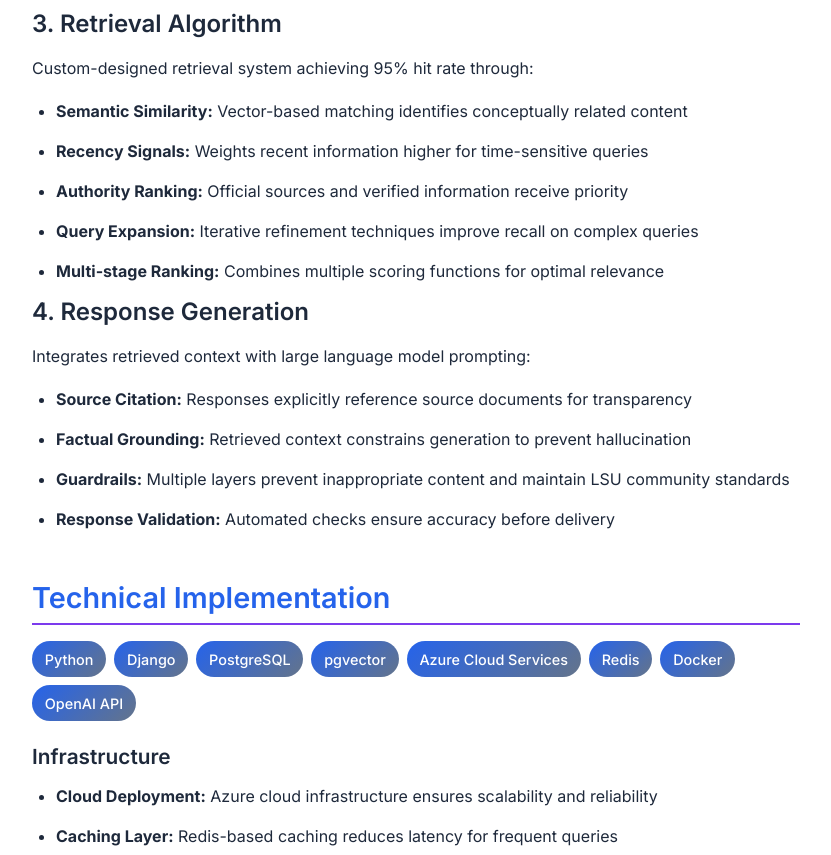
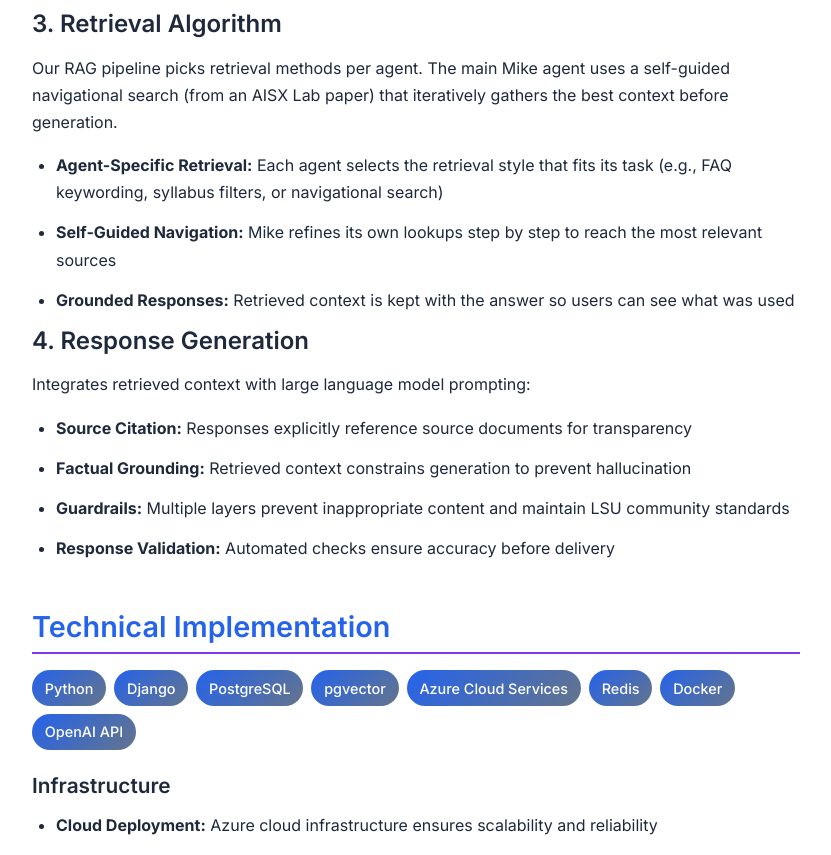
Before and after one commit to ialam04/ialam04.github.io, a plain HTML site: page mikegpt.html in a window 1280 px wide. Shown: the part 1540-2395 px from the top of the page, without its empty margins (224-1055 px from the left). Drawn offline with Linux system fonts and the light colour scheme.

Commit message:
tech doc update

```diff
--- a/mikegpt.html
+++ b/mikegpt.html
@@ -218,13 +218,11 @@
             </ul>
 
             <h4>3. Retrieval Algorithm</h4>
-            <p>Custom-designed retrieval system achieving 95% hit rate through:</p>
+            <p>Our RAG pipeline picks retrieval methods per agent. The main Mike agent uses a self-guided navigational search (from an AISX Lab paper) that iteratively gathers the best context before generation.</p>
             <ul>
-                <li><strong>Semantic Similarity:</strong> Vector-based matching identifies conceptually related content</li>
-                <li><strong>Recency Signals:</strong> Weights recent information higher for time-sensitive queries</li>
-                <li><strong>Authority Ranking:</strong> Official sources and verified information receive priority</li>
-                <li><strong>Query Expansion:</strong> Iterative refinement techniques improve recall on complex queries</li>
-                <li><strong>Multi-stage Ranking:</strong> Combines multiple scoring functions for optimal relevance</li>
+                <li><strong>Agent-Specific Retrieval:</strong> Each agent selects the retrieval style that fits its task (e.g., FAQ keywording, syllabus filters, or navigational search)</li>
+                <li><strong>Self-Guided Navigation:</strong> Mike refines its own lookups step by step to reach the most relevant sources</li>
+                <li><strong>Grounded Responses:</strong> Retrieved context is kept with the answer so users can see what was used</li>
             </ul>
 
             <h4>4. Response Generation</h4>
```
Also changed, not shown: pecan.html (+0 -1 lines).
